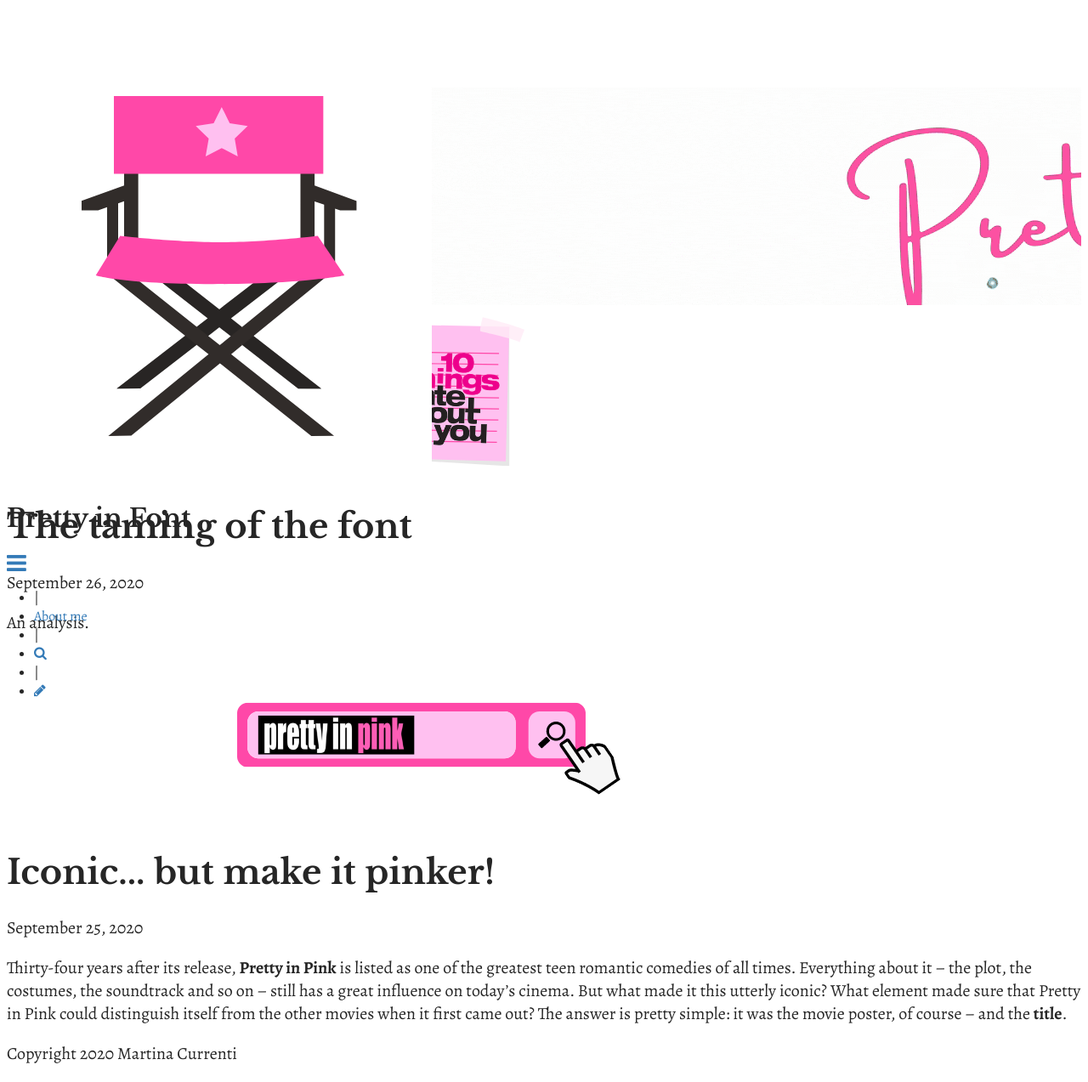
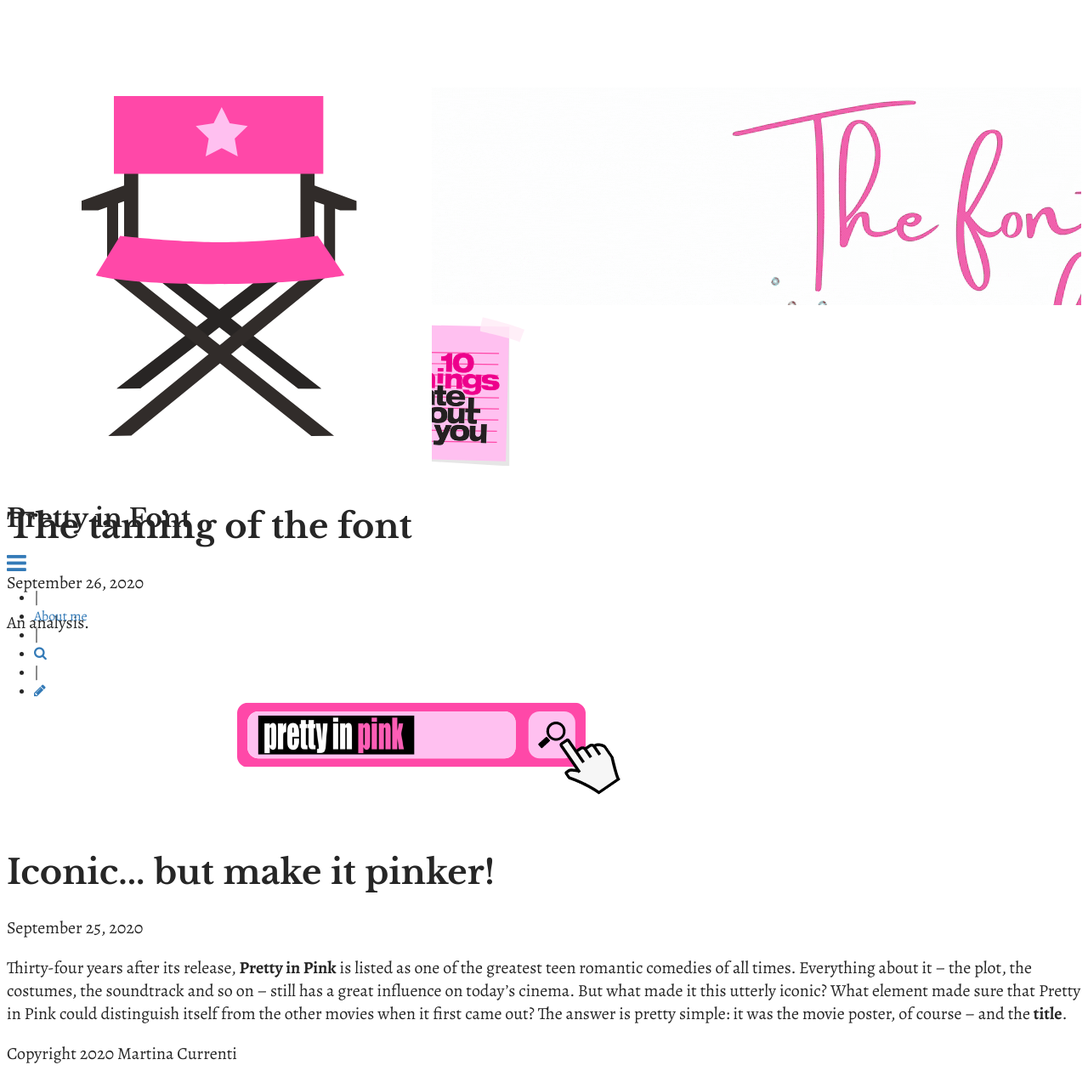
Before and after one commit to martinacurrenti/prettyinfont, a Jekyll site: the page built from index.html, in a window 1280 px wide and 1273 px high. Shown: the whole window at 85% size. Built offline with Jekyll 4.4.1, drawn with Linux system fonts in a browser that asks for light colours; some web fonts are replaced; the list of posts is cut into pages by our own code.

Commit message:
Update Settings “general”

```diff
--- a/_data/settings.yml
+++ b/_data/settings.yml
@@ -2,7 +2,7 @@
 description: A blog about the most iconic romcoms and their titles' font
 header_text: ""
 footer_text: Copyright 2020 Martina Currenti
-header_feature_image: ../uploads/the-fonts-that-made-you-fall-in-love-2-.gif
+header_feature_image: ../uploads/the-fonts-that-made-you-fall-in-love-3-.gif
 bannerheight: 20vmax
 logo: ../uploads/1.png
 favicon: ../uploads/newicons.png
```
Also changed, not shown: uploads/the-fonts-that-made-you-fall-in-love-3-.gif (added).
